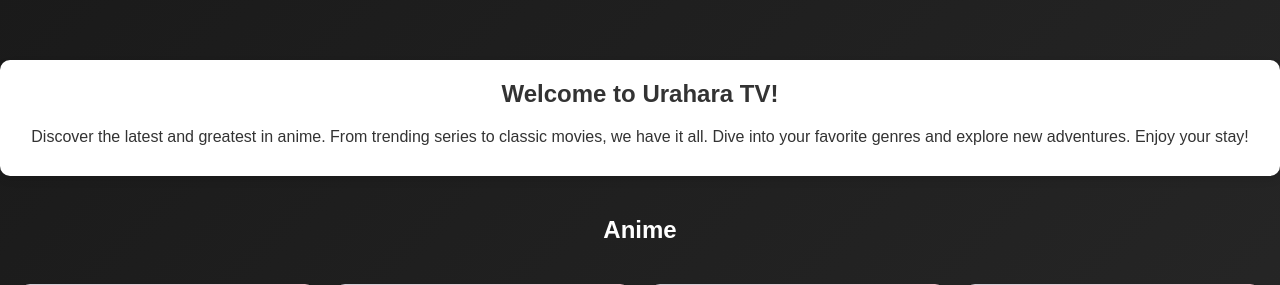
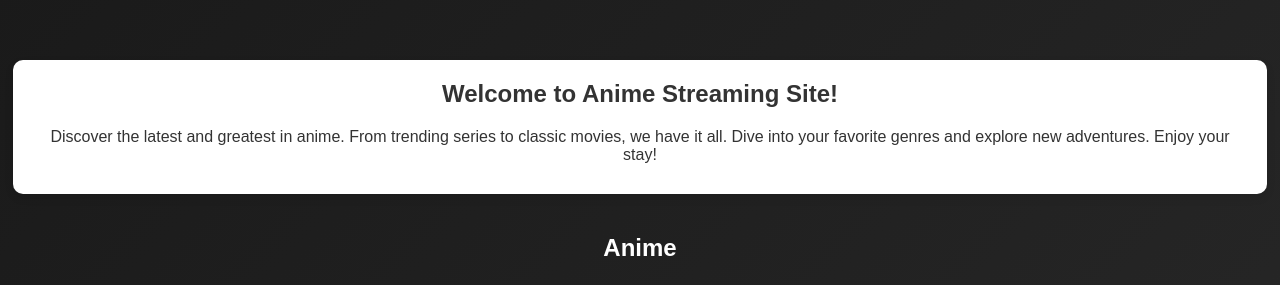
Before and after one commit to bhavin2109/Anime-Site, a PHP site: page /home.php in a window 1280 px wide. Shown: the part 56-341 px from the top of the page. Run offline with PHP 8.4, Linux system fonts and the light colour scheme; a user stored in the database is signed in; data comes from the database, SQL or seed files in the repository.

Commit message:
Update home.php welcome message and enhance additional section styles; modify add.php layout

```diff
--- a/home.php
+++ b/home.php
@@ -440,6 +440,9 @@
         .additional-section {
             margin: 20px 0;
             padding: 20px;
+            width: 98%;
+            justify-self: center;
+            align-self: center;
             background-color: white;
             border-radius: 10px;
             box-shadow: 0 4px 8px rgba(0, 0, 0, 0.1);
@@ -548,7 +551,7 @@
     <!-- Main Content -->
     <main>
         <section class="additional-section">
-            <h2>Welcome to Urahara TV!</h2>
+            <h2>Welcome to Anime Streaming Site!</h2>
             <p>Discover the latest and greatest in anime. From trending series to classic movies, we have it all. Dive into your favorite genres and explore new adventures. Enjoy your stay!</p>
         </section>
 
```
Also changed, not shown: admin/add.php (+1 -10 lines), assets/thumbnails/86 s2.jpg (added), assets/thumbnails/86.jpg (added), assets/thumbnails/91 days.jpg (added), assets/thumbnails/monster.jpg (added), assets/thumbnails/summertime rendering.png (added), assets/thumbnails/the future diary.jpg (added).
